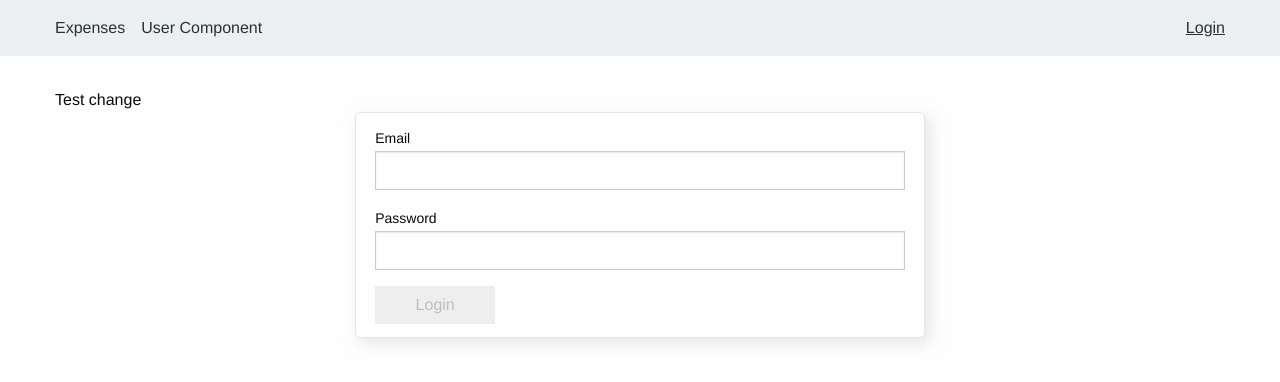
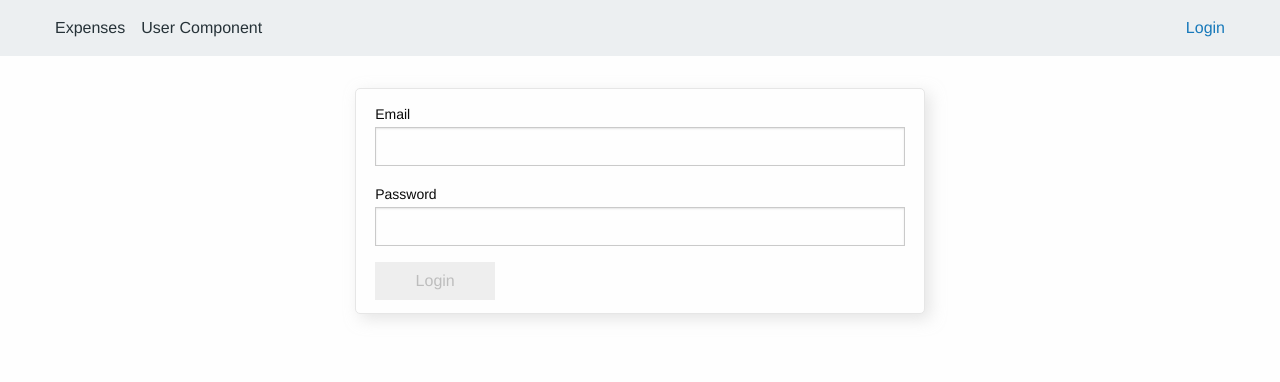
Before and after one commit to sofiapuch/react-playground, a React (Create React App) app: page /login in a window 1280 px wide. Shown: the top 382 px of the page. Built offline with nearby package versions, Linux system fonts and the light colour scheme.

Commit message:
Set logout state to navigation, Remove Login molecule

```diff
--- a/src/components/molecules/login/Login.js
+++ /dev/null
@@ -1,9 +0,0 @@
-import { NavLink } from 'react-router-dom';
-
-const Login = (props) => {
-  return (
-    <NavLink className={props.className} to="/login">Login</NavLink>
-  )
-}
-
-export default Login;
--- a/src/layout/navigation/Navigation.js
+++ b/src/layout/navigation/Navigation.js
@@ -1,10 +1,9 @@
 import { NavLink } from 'react-router-dom';
-
-import Login from '../../components/molecules/login/Login';
+import Button from '../../components/atoms/button/Button';
 
 import './Navigation.scss';
 
-const Navigation = () => {
+const Navigation = (props) => {
   return (
     <div className="navigation">
       <div className="grid-container navigation__inner">
@@ -13,7 +12,14 @@ const Navigation = () => {
           <NavLink className="navigation__link" to="/user-component">User Component</NavLink>
         </nav>
         <nav className="navigation__main--right">
-          <Login className="navigation__link" />
+          {props.userSignedIn
+            ? <Button
+                label="Logout"
+                modifier="text"
+                onClick={props.onSignOut}
+              />
+            : <NavLink className={props.className} to="/login">Login</NavLink>
+          }
         </nav>
       </div>
     </div>
--- a/src/pages/LoginPage.js
+++ b/src/pages/LoginPage.js
@@ -5,7 +5,7 @@ import DefaultTemplate from '../templates/Default';
 import LoginForm from '../components/organisms/user/LoginForm';
 import WelcomeCard from '../components/molecules/cards/WelcomeCard';
 
-const LoginPage = () => {
+const LoginPage = (props) => {
   const [isLoggedIn, updateLogin] = useState(false);
 
   useEffect(() => {
@@ -25,10 +25,18 @@ const LoginPage = () => {
     updateLogin(true);
   }
 
+  const signOut = () => {
+    if (!isLoggedIn) {
+      return;
+    }
+
+    localStorage.setItem('isLoggedIn', 'false');
+    updateLogin(false);
+  }
+
   return (
-    <DefaultTemplate>
+    <DefaultTemplate userSignedIn={isLoggedIn} onSignOut={signOut}>
       <div className="grid-container">
-        Test change
         {!isLoggedIn && <LoginForm onSignIn={signIn}/>}
         {isLoggedIn && <WelcomeCard />}
       </div>
--- a/src/templates/Default.js
+++ b/src/templates/Default.js
@@ -4,8 +4,8 @@ import Navigation from '../layout/navigation/Navigation';
 const DefaultTemplate = (props) => {
   return (
     <React.Fragment>
-      <Navigation />
-      <div className={`page__body ${props.className ? props.className : ''}`}>
+      <Navigation userSignedIn={props.userSignedIn} onSignOut={props.onSignOut} />
+      <div className={`page__body ${props.className ? props.className : ''}`} >
         {props.children}
       </div>
     </React.Fragment>
```
